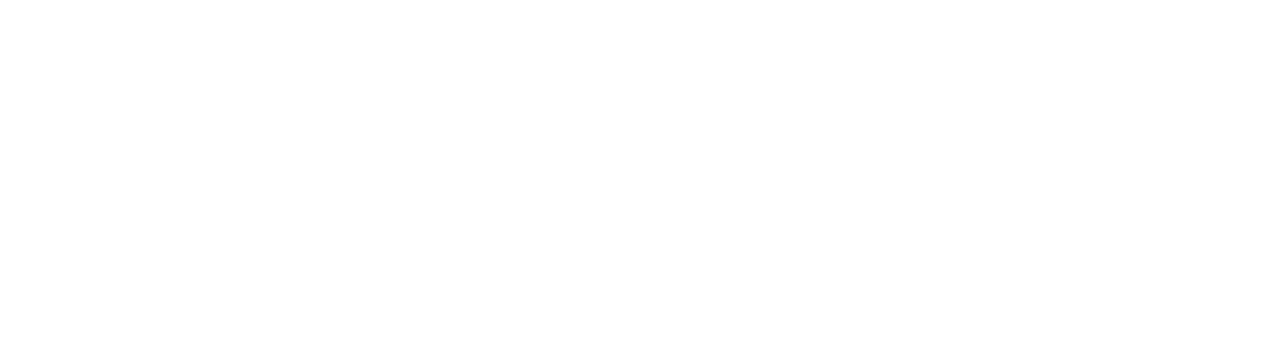
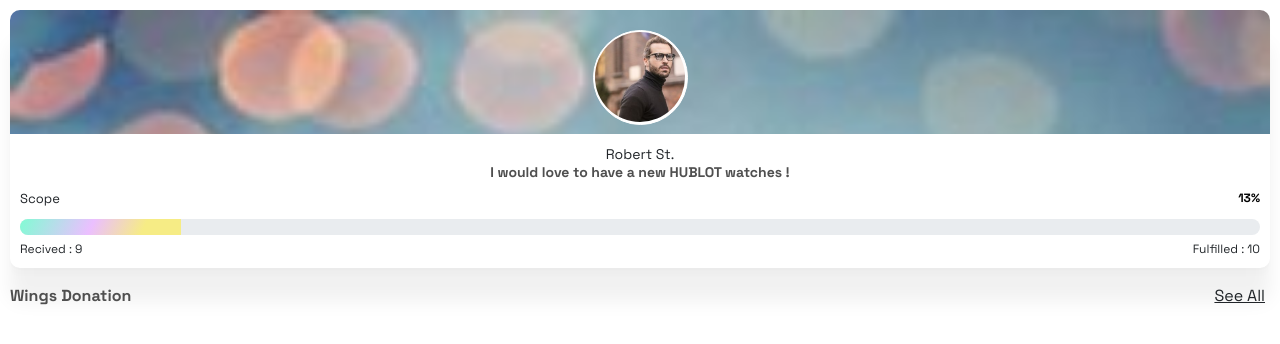
Before and after one commit to LeuIonOfficial/dreamer, a React (Vite) app in the folder frontend/dreams/: page /dashboard in a window 1280 px wide. Before the commit this address had no page. Shown: the top 344 px of the page. Built offline with nearby package versions, Linux system fonts and the light colour scheme.

Commit message:
Renamed component LeftSideBar

```diff
--- a/frontend/dreams/src/App.tsx
+++ b/frontend/dreams/src/App.tsx
@@ -3,6 +3,8 @@ import HomeScreen from "./screens/HomeScreen";
 import LoginScreen from "./screens/LoginScreen";
 import SignupScreen from "./screens/SignupScreen";
 import {Dashboard} from "./screens/Dashboard";
+import LeftSideBar from "./components/LeftSIdeBar/LeftSideBar";
+import SecurelyDonation from "./components/SecurelyDonation/SecurelyDonation";
 
 const App = () => {
     return (
@@ -13,6 +15,8 @@ const App = () => {
                 {/*<Route path='/signup' element={<SignupScreen/>}/>*/}
                 {/*<Route path='/dashboard' element={<Dashboard/>}/>*/}
             </Routes>
+            <LeftSideBar />
+
 
         </BrowserRouter>
     )
--- a/frontend/dreams/src/components/Profile/Profile.tsx
+++ b/frontend/dreams/src/components/LeftSIdeBar/LeftSideBar.tsx
@@ -187,7 +187,7 @@ const ButtonMobile = styled.div`
 
 `
 
-const Profile = () => {
+const LeftSideBar = () => {
     //bt1
     const [isFontActive, setIsFontActive] = useState(false)
     const [isBackColorActive, setIsBackColorActive] = useState(false)
@@ -265,4 +265,4 @@ const Profile = () => {
 
     )
 }
-export default Profile
+export default LeftSideBar
```
